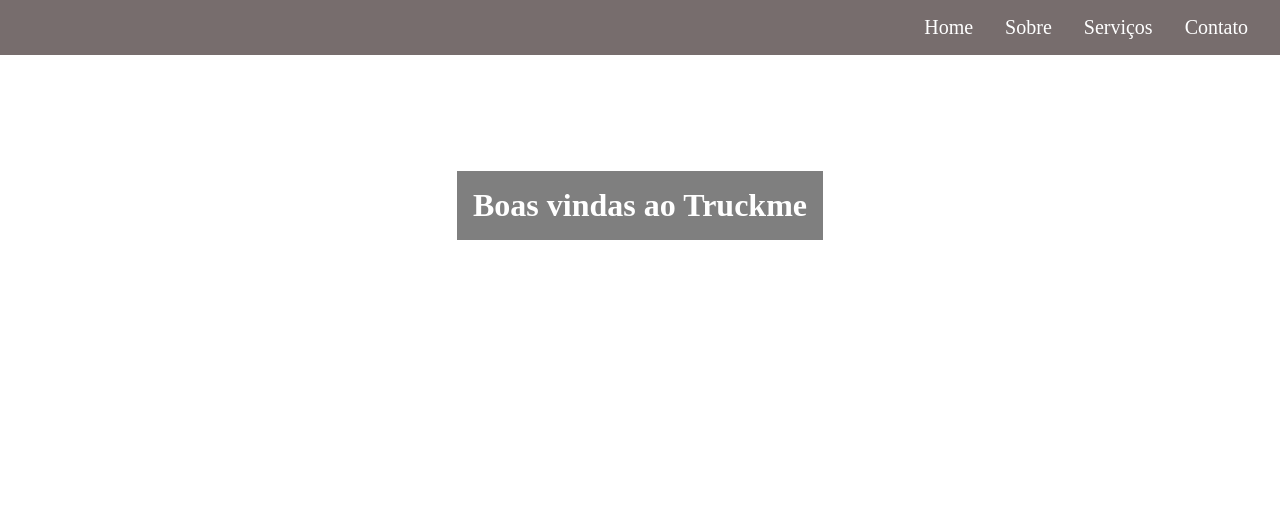
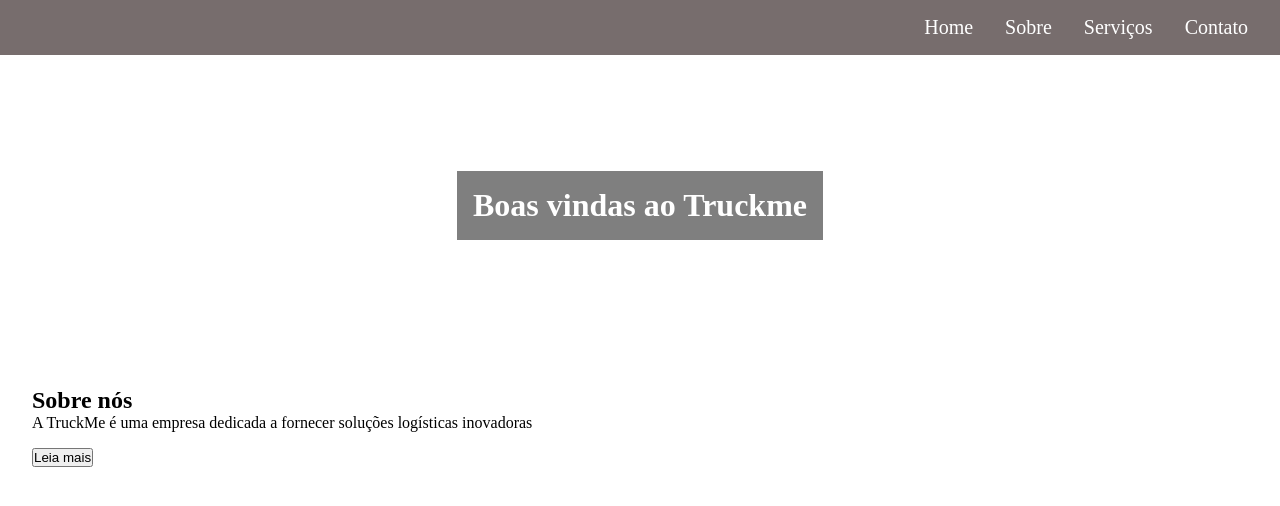
Before and after one commit to ebagabee/Challenge-Truckme, a Vue app: page / in a window 1280 px wide. Shown: the top 506 px of the page. Built offline with nearby package versions, Linux system fonts and the light colour scheme.

Commit message:
AboutComponent init

```diff
--- a/src/App.vue
+++ b/src/App.vue
@@ -1,9 +1,14 @@
 <template>
   <HeaderComponent />
   <BannerComponent />
+
+  <main>
+    <AboutComponent />
+  </main>
 </template>
 
 <script setup lang="ts">
 import HeaderComponent from './components/HeaderComponent.vue';
 import BannerComponent from './components/BannerComponent.vue';
+import AboutComponent from './components/AboutComponent.vue';
 </script>
--- /dev/null
+++ b/src/components/AboutComponent.vue
@@ -0,0 +1,29 @@
+<template>
+    <section>
+      <h2>Sobre nós</h2>
+      <p>
+        A TruckMe é uma empresa dedicada a fornecer soluções logísticas inovadoras
+        <span v-if="showMore"> Mais informações sobre a empresa...</span>
+      </p>
+      <button @click="toggleShowMore">Leia mais</button>
+    </section>
+  </template>
+
+  <script setup lang="ts">
+  import { ref } from 'vue';
+
+  const showMore = ref(false);
+
+  function toggleShowMore() {
+    showMore.value = !showMore.value;
+  }
+  </script>
+
+  <style>
+  section {
+    padding: 2rem;
+  }
+  button {
+    margin-top: 1rem;
+  }
+  </style>
```
